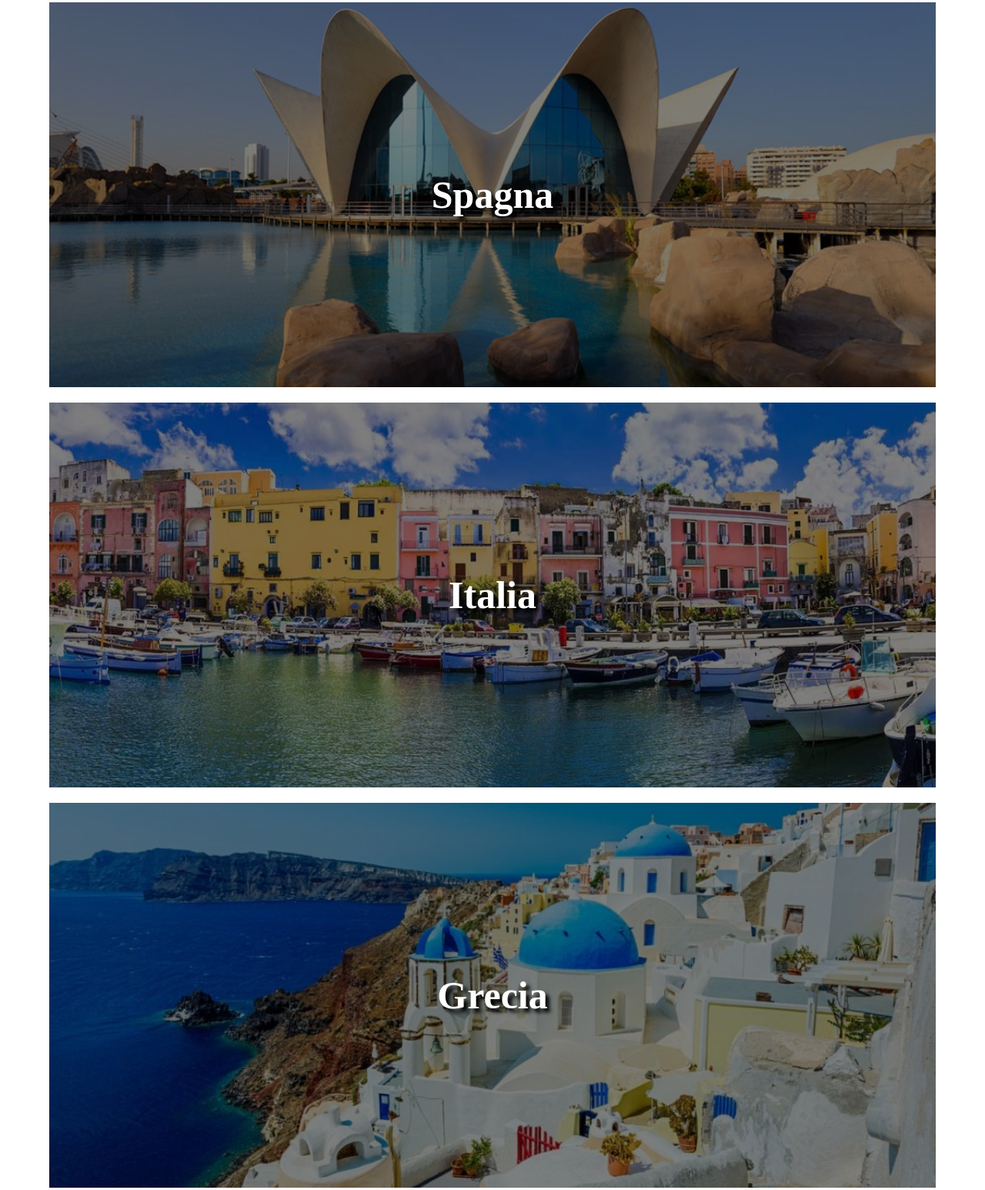
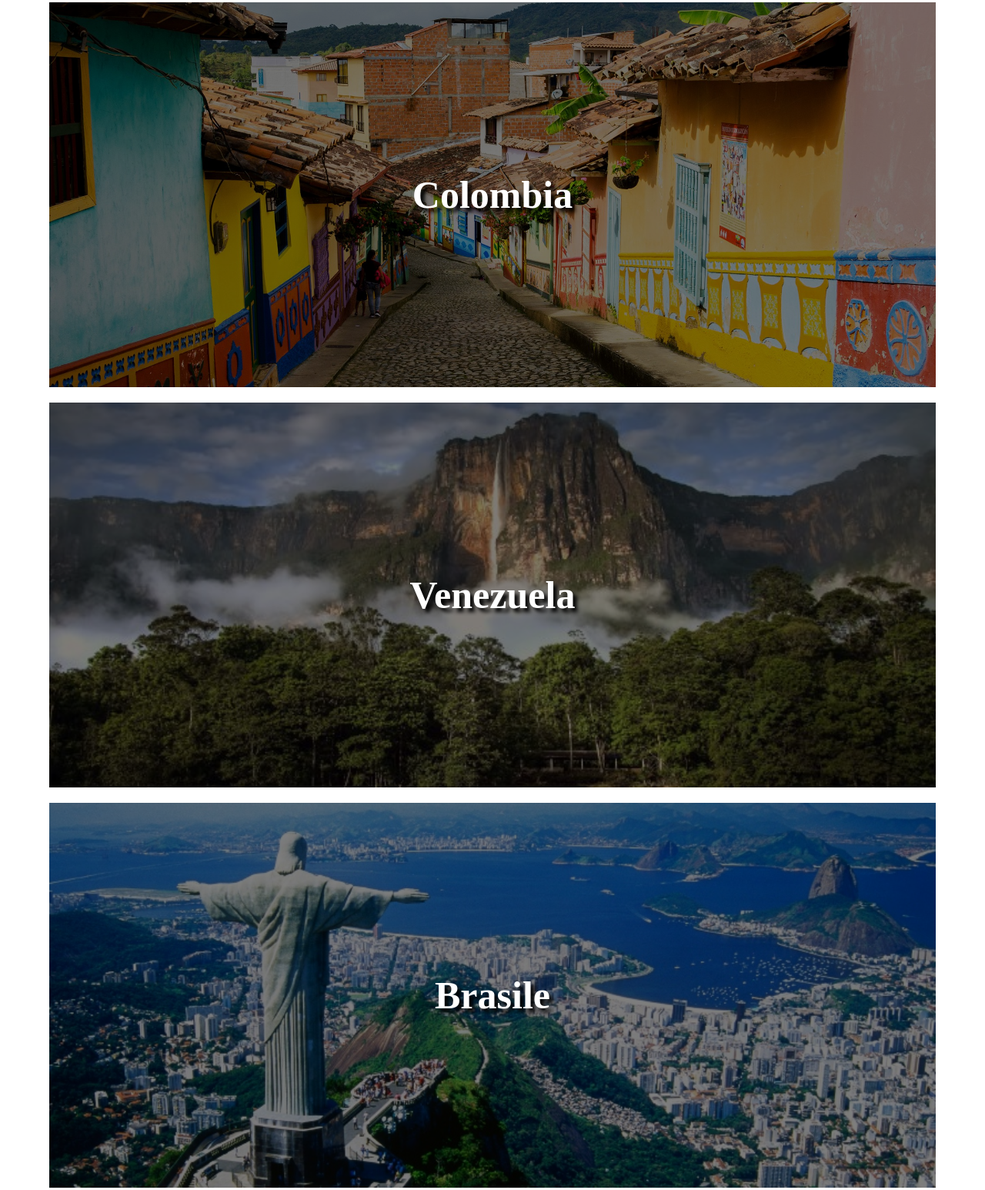
Before and after one commit to marcocarone/htmlcss-airbnb, a plain HTML site: page bonus/index.html in a window 1280 px wide. Shown: the part 1817-3363 px from the top of the page at 77% size. Drawn offline with Linux system fonts and the light colour scheme.

Commit message:
cambio immagini e titoli - bonus

```diff
--- a/bonus/css/style.css
+++ b/bonus/css/style.css
@@ -94,6 +94,18 @@
   background-image: url(../img/grecia.jpg);
 }
 
+.brasile {
+  background-image: url(../img/brasile.jpg);
+}
+
+.venezuela {
+  background-image: url(../img/venezuela.jpg);
+}
+
+.colombia{
+  background-image: url(../img/colombia.jpg);
+}
+
 h2 {
   position: absolute;
   left:50%;
--- a/bonus/index.html
+++ b/bonus/index.html
@@ -49,24 +49,24 @@
         <h3>America Latina</h3>
       </div>
       <div class="box">
-        <div class="immagine spagna">
+        <div class="immagine colombia">
           <div class="immagine layover">
           </div>
-          <h2>Spagna</h2>
+          <h2>Colombia</h2>
         </div>
       </div>
       <div class="box">
-        <div class="immagine italia">
+        <div class="immagine venezuela">
           <div class="immagine layover">
           </div>
-          <h2>Italia</h2>
+          <h2>Venezuela</h2>
         </div>
       </div>
       <div class="box">
-        <div class="immagine grecia">
+        <div class="immagine brasile">
           <div class="immagine layover">
           </div>
-          <h2>Grecia</h2>
+          <h2>Brasile</h2>
         </div>
       </div>
     </section>
```
Also changed, not shown: bonus/img/brasile.jpg (added), bonus/img/colombia.jpg (added), bonus/img/venezuela.jpg (added).
